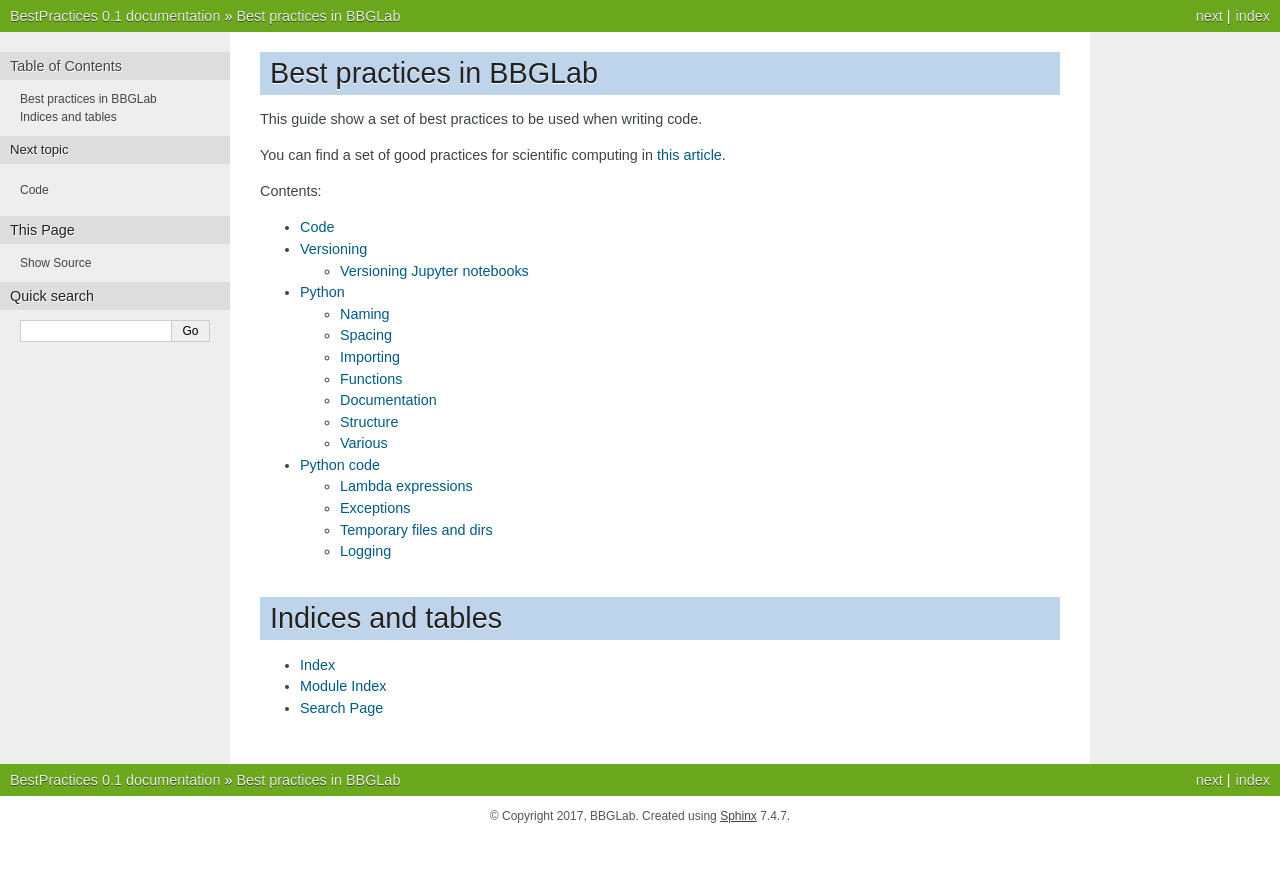
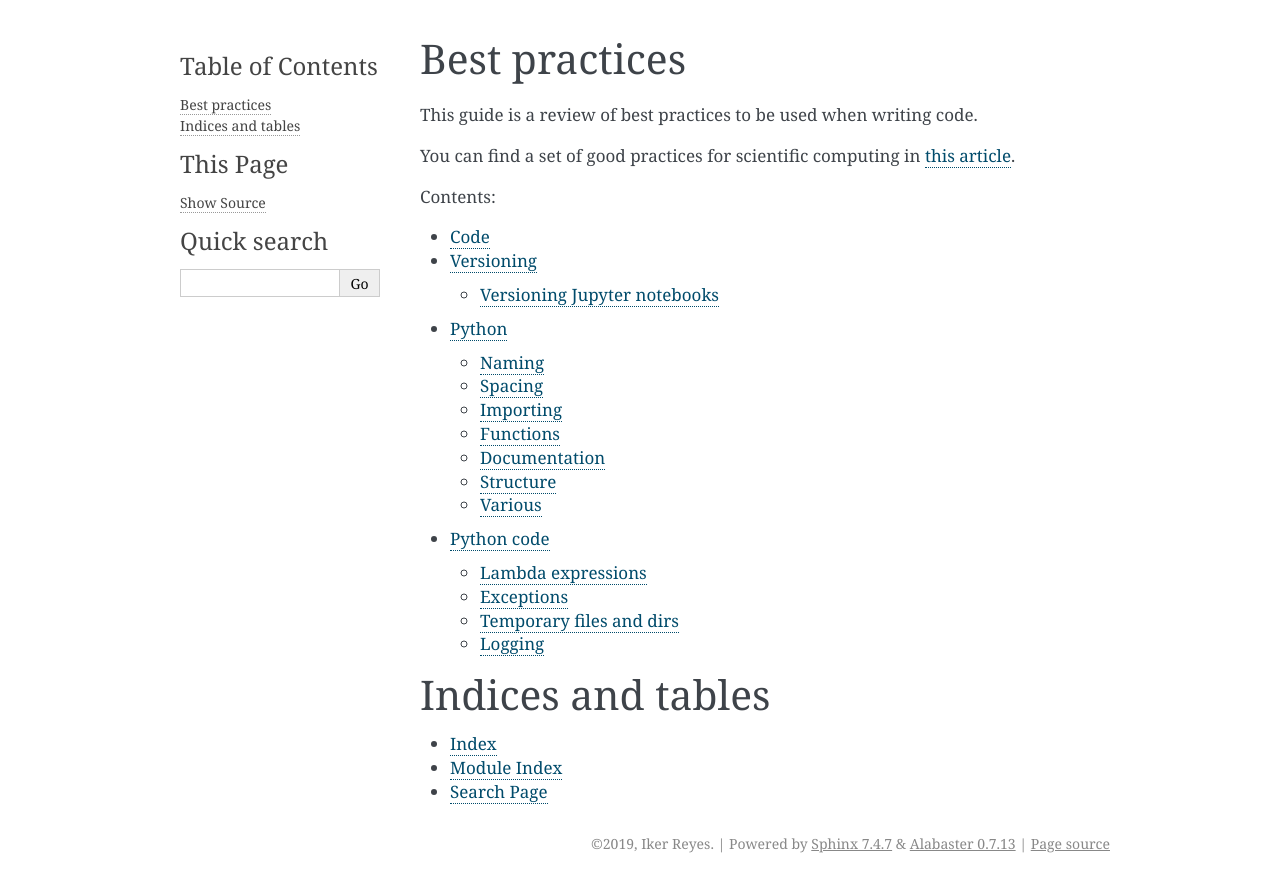
Before and after one commit to ikerreyes/best-practices, a Sphinx documentation site: the page built from source/index.rst, in a window 1280 px wide. Shown: the top 892 px of the page. Built offline with Sphinx 7.4.7, drawn with Linux system fonts in a browser that asks for light colours; formulas are drawn with MathJax 3; some of the changed lines change nothing that is shown.

Commit message:
Updated to Sphinx 2

```diff
--- a/source/conf.py
+++ b/source/conf.py
@@ -1,17 +1,10 @@
-#!/usr/bin/env python3
-# -*- coding: utf-8 -*-
+# Configuration file for the Sphinx documentation builder.
 #
-# BestPractices documentation build configuration file, created by
-# sphinx-quickstart on Mon Oct  2 09:56:20 2017.
-#
-# This file is execfile()d with the current directory set to its
-# containing dir.
-#
-# Note that not all possible configuration values are present in this
-# autogenerated file.
-#
-# All configuration values have a default; values that are commented out
-# serve to show the default.
+# This file only contains a selection of the most common options. For a full
+# list see the documentation:
+# http://www.sphinx-doc.org/en/master/config
+
+# -- Path setup --------------------------------------------------------------
 
 # If extensions (or modules to document with autodoc) are in another directory,
 # add these directories to sys.path here. If the directory is relative to the
@@ -22,183 +15,50 @@
 # sys.path.insert(0, os.path.abspath('.'))
 
 
-# -- General configuration ------------------------------------------------
+# -- Project information -----------------------------------------------------
 
-# If your documentation needs a minimal Sphinx version, state it here.
-#
-# needs_sphinx = '1.0'
+project = 'Best Practices'
+copyright = '2019, Iker Reyes'
+author = 'Iker Reyes'
+
+
+# -- General configuration ---------------------------------------------------
 
 # Add any Sphinx extension module names here, as strings. They can be
 # extensions coming with Sphinx (named 'sphinx.ext.*') or your custom
 # ones.
-extensions = ['sphinx.ext.intersphinx',
+extensions = [
     'sphinx.ext.todo',
-    'sphinx.ext.imgmath',
-    'sphinx.ext.ifconfig',
-    'sphinx.ext.viewcode',
+    'sphinx.ext.intersphinx',
     'IPython.sphinxext.ipython_directive',
     'IPython.sphinxext.ipython_console_highlighting'
-    ]
+]
+
+# extensions = [
+#     'sphinx.ext.imgmath',
+#     'sphinx.ext.ifconfig',
+#     'sphinx.ext.viewcode',
+#     ]
 
 # Add any paths that contain templates here, relative to this directory.
 templates_path = ['_templates']
 
-# The suffix(es) of source filenames.
-# You can specify multiple suffix as a list of string:
-#
-# source_suffix = ['.rst', '.md']
-source_suffix = '.rst'
-
-# The master toctree document.
-master_doc = 'index'
-
-# General information about the project.
-project = 'BestPractices'
-copyright = '2017, BBGLab'
-author = 'BBGLab'
-
-# The version info for the project you're documenting, acts as replacement for
-# |version| and |release|, also used in various other places throughout the
-# built documents.
-#
-# The short X.Y version.
-version = '0.1'
-# The full version, including alpha/beta/rc tags.
-release = '0.1'
-
-# The language for content autogenerated by Sphinx. Refer to documentation
-# for a list of supported languages.
-#
-# This is also used if you do content translation via gettext catalogs.
-# Usually you set "language" from the command line for these cases.
-language = None
-
 # List of patterns, relative to source directory, that match files and
 # directories to ignore when looking for source files.
-# This patterns also effect to html_static_path and html_extra_path
+# This pattern also affects html_static_path and html_extra_path.
 exclude_patterns = []
 
-# The name of the Pygments (syntax highlighting) style to use.
-pygments_style = 'sphinx'
 
-# If true, `todo` and `todoList` produce output, else they produce nothing.
-todo_include_todos = True
-
-
-# -- Options for HTML output ----------------------------------------------
+# -- Options for HTML output -------------------------------------------------
 
 # The theme to use for HTML and HTML Help pages.  See the documentation for
 # a list of builtin themes.
 #
-html_theme = 'nature'
-
-# Theme options are theme-specific and customize the look and feel of a theme
-# further.  For a list of options available for each theme, see the
-# documentation.
-#
-# html_theme_options = {}
+html_theme = 'alabaster'
 
 # Add any paths that contain custom static files (such as style sheets) here,
 # relative to this directory. They are copied after the builtin static files,
 # so a file named "default.css" will overwrite the builtin "default.css".
 html_static_path = ['_static']
 
-# Custom sidebar templates, must be a dictionary that maps document names
-# to template names.
-#
-# This is required for the alabaster theme
-# refs: http://alabaster.readthedocs.io/en/latest/installation.html#sidebars
-if html_theme == 'alabaster':
-    html_sidebars = {
-        '**': [
-            'about.html',
-            'navigation.html',
-            'relations.html',  # needs 'show_related': True theme option to display
-            'searchbox.html',
-            'donate.html',
-        ]
-    }
-
-
-# -- Options for HTMLHelp output ------------------------------------------
-
-# Output file base name for HTML help builder.
-htmlhelp_basename = 'BestPracticesdoc'
-
-
-# -- Options for LaTeX output ---------------------------------------------
-
-latex_elements = {
-    # The paper size ('letterpaper' or 'a4paper').
-    #
-    # 'papersize': 'letterpaper',
-
-    # The font size ('10pt', '11pt' or '12pt').
-    #
-    # 'pointsize': '10pt',
-
-    # Additional stuff for the LaTeX preamble.
-    #
-    # 'preamble': '',
-
-    # Latex figure (float) alignment
-    #
-    # 'figure_align': 'htbp',
-}
-
-# Grouping the document tree into LaTeX files. List of tuples
-# (source start file, target name, title,
-#  author, documentclass [howto, manual, or own class]).
-latex_documents = [
-    (master_doc, 'BestPractices.tex', 'BestPractices Documentation',
-     'BBGLab', 'manual'),
-]
-
-
-# -- Options for manual page output ---------------------------------------
-
-# One entry per manual page. List of tuples
-# (source start file, name, description, authors, manual section).
-man_pages = [
-    (master_doc, 'bestpractices', 'BestPractices Documentation',
-     [author], 1)
-]
-
-
-# -- Options for Texinfo output -------------------------------------------
-
-# Grouping the document tree into Texinfo files. List of tuples
-# (source start file, target name, title, author,
-#  dir menu entry, description, category)
-texinfo_documents = [
-    (master_doc, 'BestPractices', 'BestPractices Documentation',
-     author, 'BestPractices', 'One line description of project.',
-     'Miscellaneous'),
-]
-
-
-
-# -- Options for Epub output ----------------------------------------------
-
-# Bibliographic Dublin Core info.
-epub_title = project
-epub_author = author
-epub_publisher = author
-epub_copyright = copyright
-
-# The unique identifier of the text. This can be a ISBN number
-# or the project homepage.
-#
-# epub_identifier = ''
-
-# A unique identification for the text.
-#
-# epub_uid = ''
-
-# A list of files that should not be packed into the epub file.
-epub_exclude_files = ['search.html']
-
-
-
-# Example configuration for intersphinx: refer to the Python standard library.
 intersphinx_mapping = {'https://docs.python.org/': None}
--- a/source/index.rst
+++ b/source/index.rst
@@ -1,12 +1,12 @@
-.. BestPractices documentation master file, created by
-   sphinx-quickstart on Mon Oct  2 09:56:20 2017.
+.. Best Practices documentation master file, created by
+   sphinx-quickstart on Fri Oct 11 20:09:09 2019.
    You can adapt this file completely to your liking, but it should at least
    contain the root `toctree` directive.
 
-Best practices in BBGLab
-========================
+Best practices
+==============
 
-This guide show a set of best practices to be used when writing code.
+This guide is a review of best practices to be used when writing code.
 
 You can find a set of good practices for scientific computing in
 `this article <http://www.plosbiology.org/article/info%3Adoi%2F10.1371%2Fjournal.pbio.1001745>`_.
@@ -20,7 +20,6 @@ You can find a set of good practices for scientific computing in
    python/intro
    python_code/intro
 
-
 Indices and tables
 ==================
 
```
